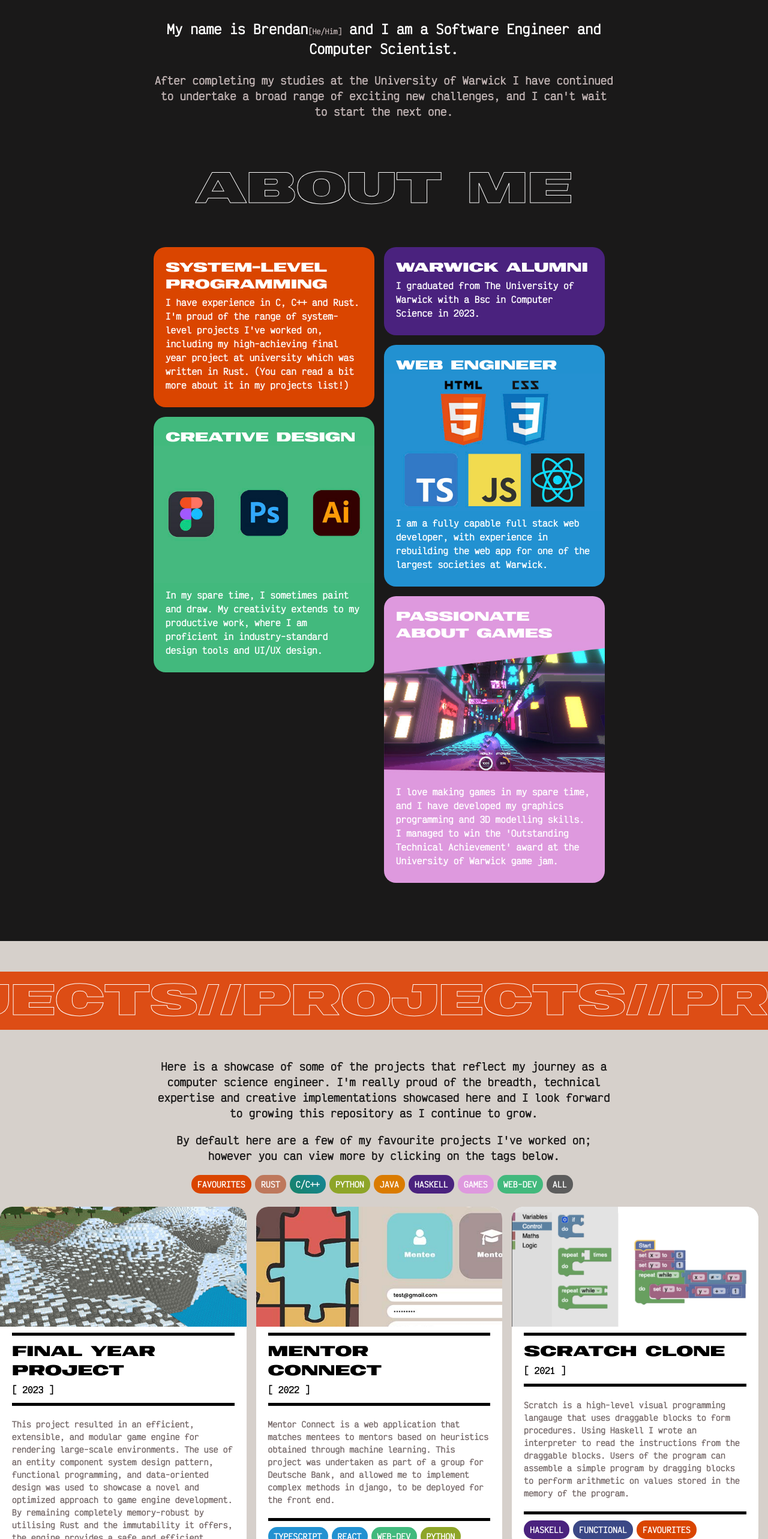
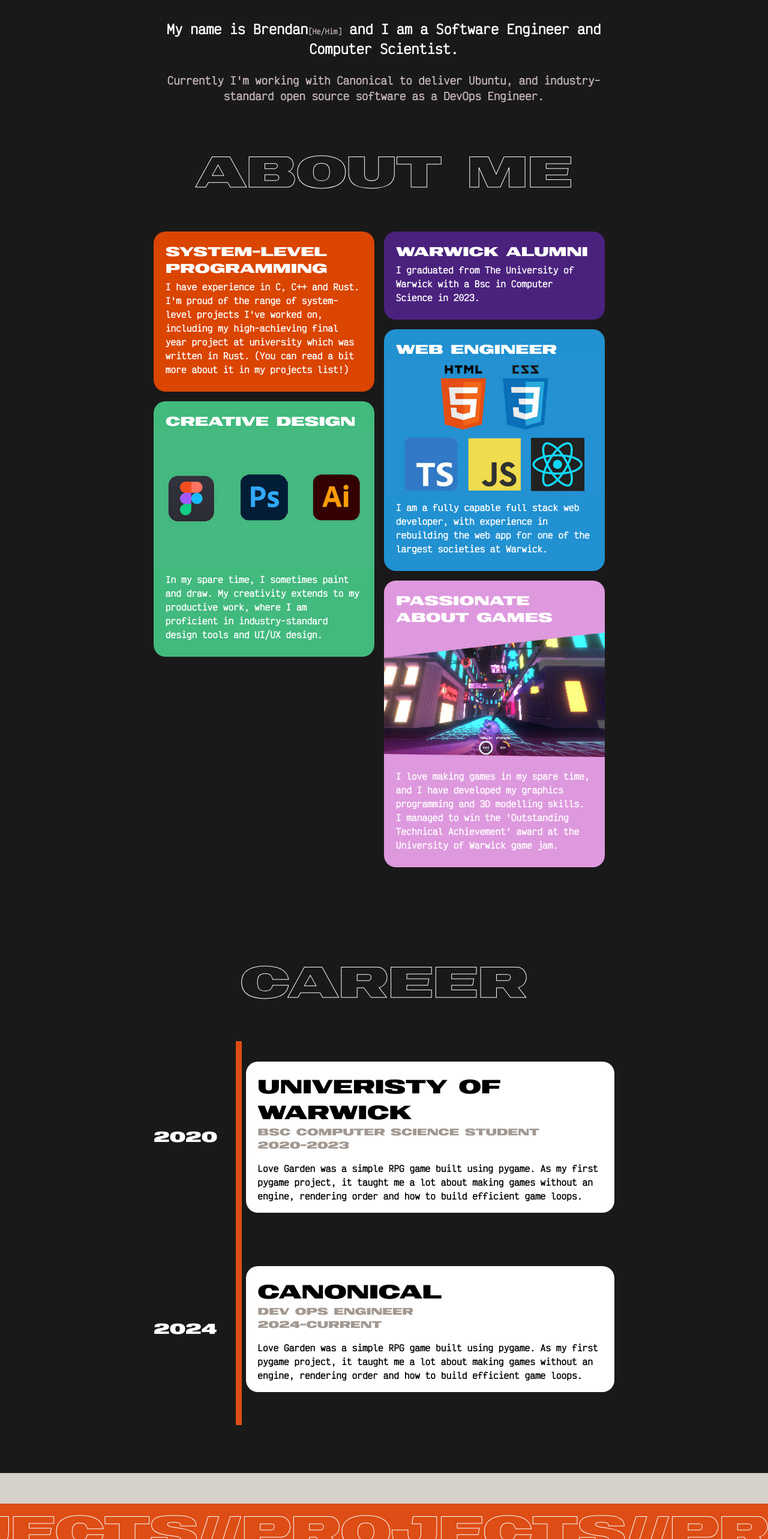
Before and after one commit to codethulu/codethulu-website-2024, a React (Create React App) app: page / in a window 1280 px wide. Shown: the part 1480-4046 px from the top of the page at 60% size. Built offline with nearby package versions, Linux system fonts and the light colour scheme.

Commit message:
updated for canonical role

```diff
--- a/src/components/Pages.tsx
+++ b/src/components/Pages.tsx
@@ -41,7 +41,7 @@ function Pages() {
         <div>
             <Intro />
             <About />
-            {/* <Career /> */}
+            <Career />
             <Projects />
             {/* <Cube /> */}
             <ContactPage />
@@ -86,7 +86,7 @@ function Intro() {
                     />
                     <div className='h-5'></div>
                     <h3>My name is Brendan<span className='subtext'>[He/Him]</span> and I am a Software Engineer and Computer Scientist.</h3>
-                    <p>After completing my studies at the University of Warwick I have continued to undertake a broad range of exciting new challenges, and I can't wait to start the next one.</p>
+                    <p>Currently I'm working with Canonical to deliver Ubuntu, and industry-standard open source software as a DevOps Engineer. </p>
                 </div>
 
             </ParallaxProvider>
--- a/src/components/careerList.tsx
+++ b/src/components/careerList.tsx
@@ -7,6 +7,13 @@ const careerList = [
         role: "Bsc Computer Science Student",
         description: "Love Garden was a simple RPG game built using pygame. As my first pygame project, it taught me a lot about making games without an engine, rendering order and how to build efficient game loops.",
     },
+    {
+        name: "Canonical",
+        startYear: "2024",
+        endYear: "Current",
+        role: "Dev Ops Engineer",
+        description: "Love Garden was a simple RPG game built using pygame. As my first pygame project, it taught me a lot about making games without an engine, rendering order and how to build efficient game loops.",
+    }
 
 ]
 
```
